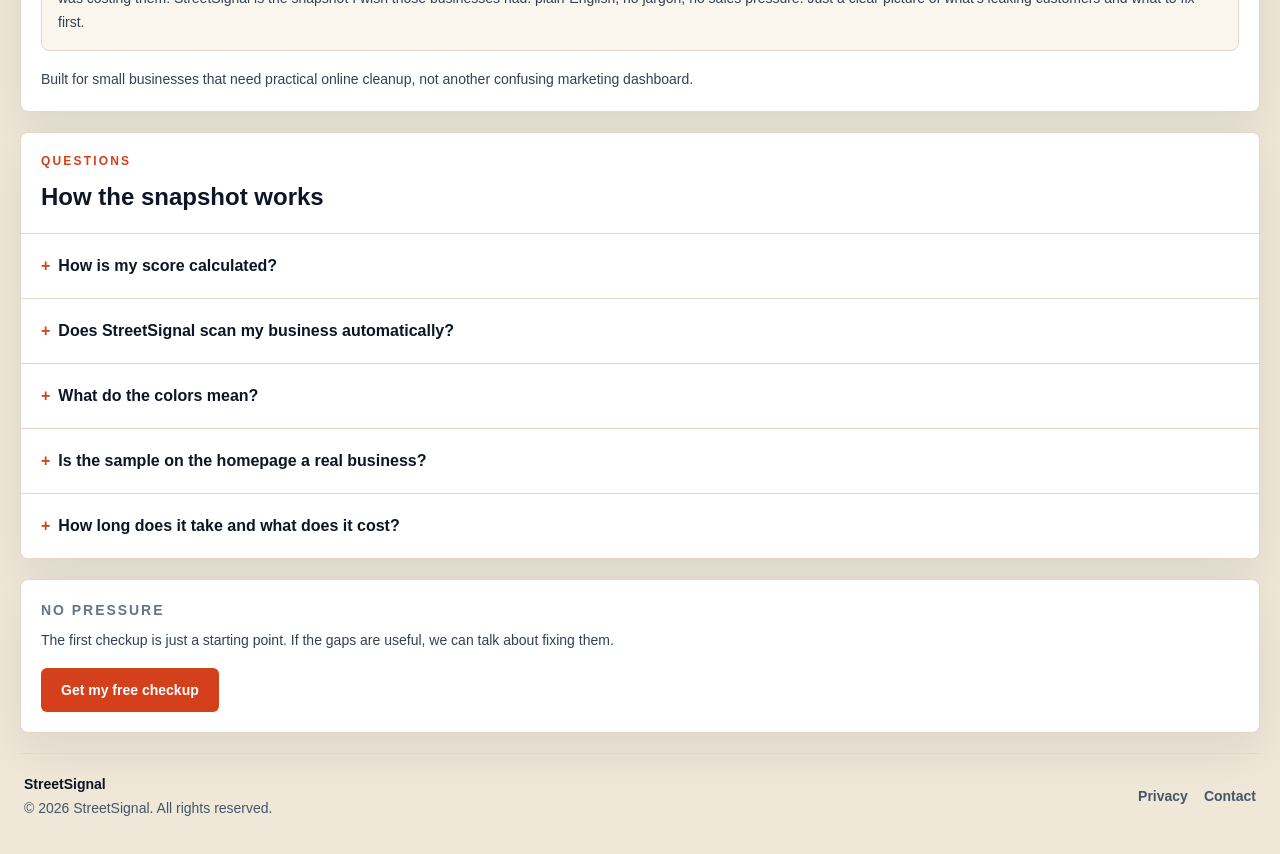
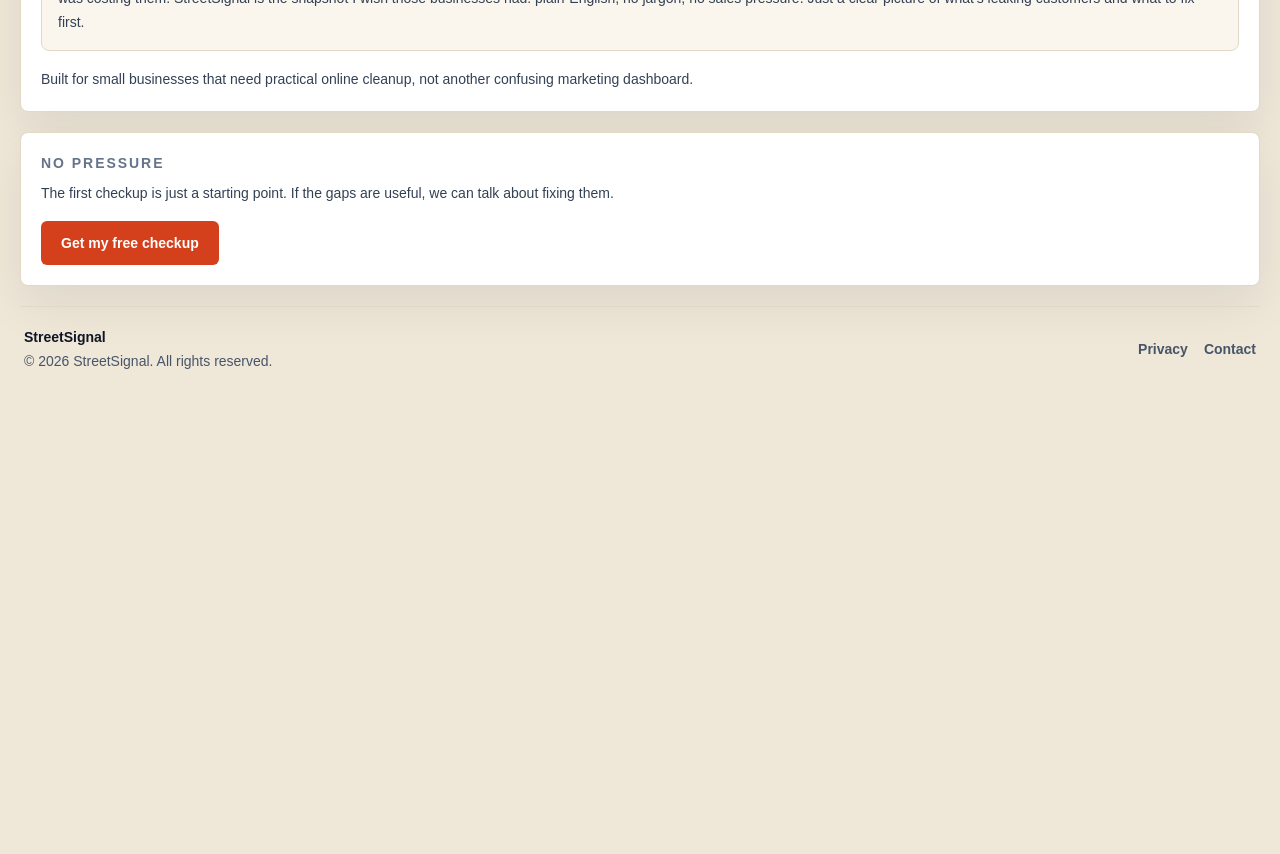
Before and after one commit to glassonglassharley/Business-Scope, a Next.js app: page / in a window 1280 px wide. Shown: the part 3660-4514 px from the top of the page. After the commit the page ends 4075 px from the top, so only its background shows below. Built offline with nearby package versions, Linux system fonts and the light colour scheme.

Commit message:
Remove FAQ section from homepage

```diff
--- a/src/app/page.jsx
+++ b/src/app/page.jsx
@@ -190,7 +190,6 @@ function PublicHome({ onRequest, onAuditComplete }) {
       <WhatYouGet />
       <SampleVisibilitySnapshot />
       <SocialProof />
-      <FaqSection />
       <NoPressure onRequest={onRequest} />
       <SiteFooter />
     </div>
@@ -381,59 +380,6 @@ function SocialProof() {
   );
 }
 
-function FaqSection() {
-  return (
-    <section className="panel overflow-hidden">
-      <div className="border-b border-line bg-surface p-5">
-        <p className="eyebrow">Questions</p>
-        <h3 className="mt-3 text-2xl font-black text-ink">How the snapshot works</h3>
-      </div>
-      <div className="divide-y divide-line bg-surface">
-        <FaqItem
-          question="How is my score calculated?"
-          answer="Your snapshot looks at the things a customer actually notices before they call, visit, or order: grouped into a few areas: your Google Business Profile, the accuracy of your details (hours, phone, address), your reviews, your website, how easily you show up in local &quot;near me&quot; searches, and how simple it is for someone to reach you. Each area is weighted and adds up to a single 0-100 score. Restaurants and food businesses get an extra area for menus and online ordering."
-        />
-        <FaqItem
-          question={`Does ${BRAND} scan my business automatically?`}
-          answer="Not yet, and that's on purpose. Right now a real person reviews your business the way a customer would and records what they find, so the score reflects a human judgment call, not a bot guessing. Automatic pre-filling (pulling some details straight from Google) is something we may add later, but the snapshot itself will always be a plain-English read, not a raw data dump."
-        />
-        <FaqItem
-          question="What do the colors mean?"
-          answer="Green (71-100) means that area is working. Amber (41-70) means it needs attention. Red (0-40) means it's likely costing you customers right now."
-        />
-        <FaqItem
-          question="Is the sample on the homepage a real business?"
-          answer="No, it's an illustrative example so you can see what a finished snapshot looks like. Your own snapshot is based on your actual details."
-        />
-        <details className="group p-5">
-          <summary className="cursor-pointer list-none font-black text-ink focus:outline-none focus:ring-2 focus:ring-brand/20">
-            <span className="inline-flex items-center gap-2">
-              <span aria-hidden="true" className="text-brand">+</span>
-              How long does it take and what does it cost?
-            </span>
-          </summary>
-          <p className="mt-3 text-sm leading-6 text-slate-700">
-            TODO: Add the real timing and pricing answer before publishing this FAQ item.
-          </p>
-        </details>
-      </div>
-    </section>
-  );
-}
-
-function FaqItem({ question, answer }) {
-  return (
-    <details className="group p-5">
-      <summary className="cursor-pointer list-none font-black text-ink focus:outline-none focus:ring-2 focus:ring-brand/20">
-        <span className="inline-flex items-center gap-2">
-          <span aria-hidden="true" className="text-brand">+</span>
-          {question}
-        </span>
-      </summary>
-      <p className="mt-3 text-sm leading-6 text-slate-700">{answer}</p>
-    </details>
-  );
-}
 function NoPressure({ onRequest }) {
   return (
     <section className="panel p-5">
```
